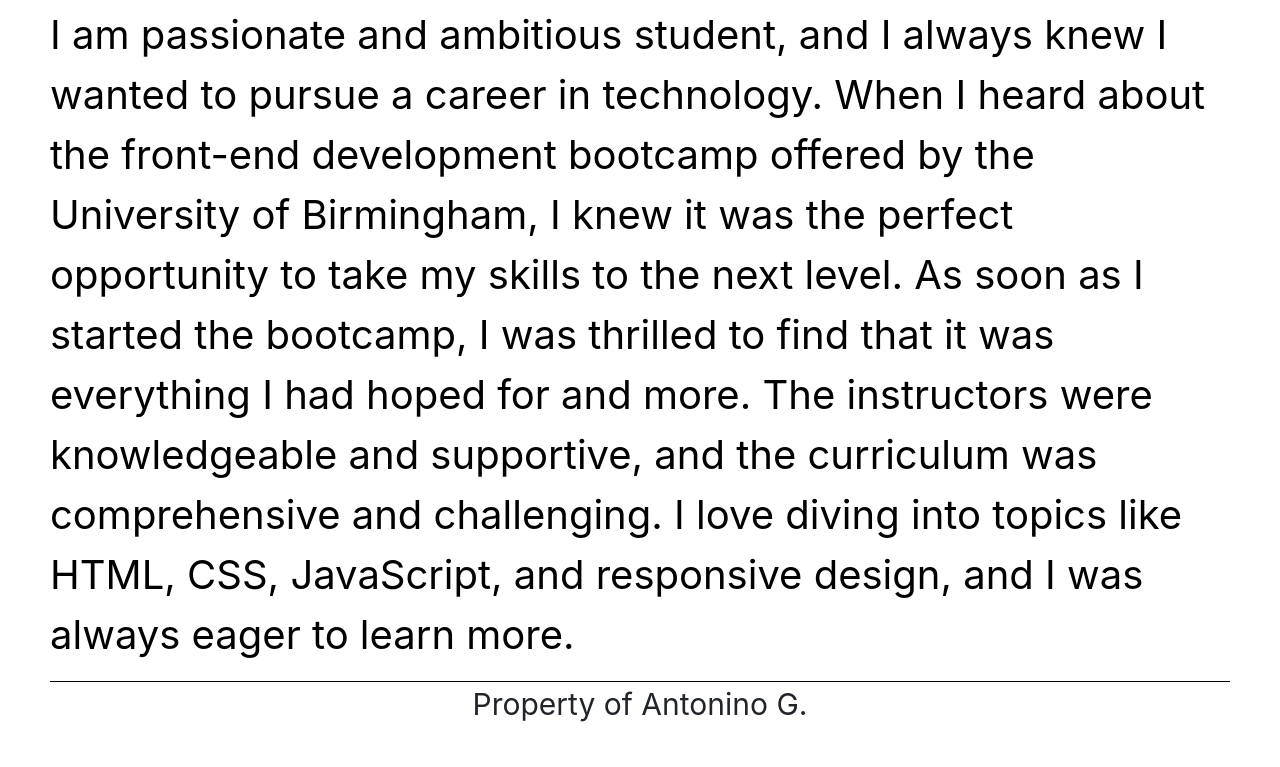
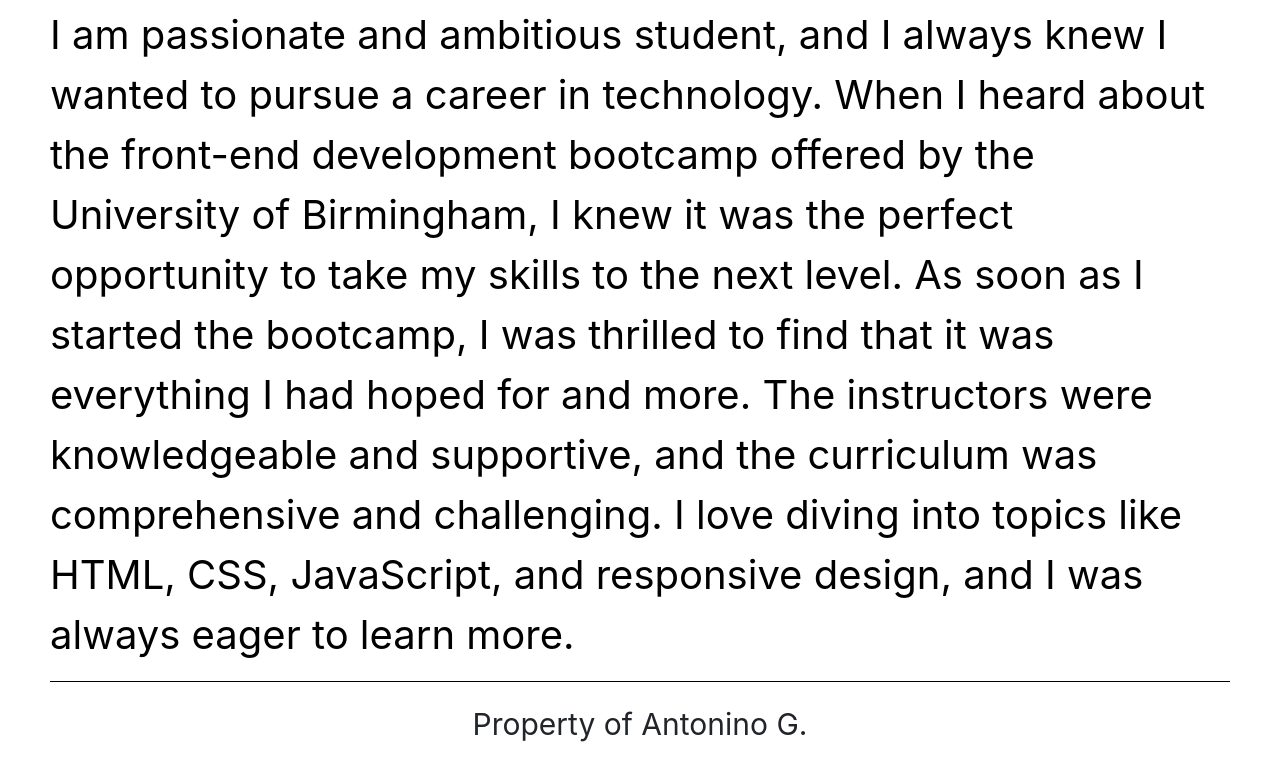
Before and after one commit to antoninogambino/Bootstap-portfolio, a plain HTML site: page index.html in a window 1280 px wide. Shown: the part 2726-3493 px from the top of the page. Drawn offline with nearby package versions, Linux system fonts and the light colour scheme.

```diff
--- a/css/style.css
+++ b/css/style.css
@@ -139,5 +139,6 @@ footer {
     display: flex;
     justify-content: center;
     font-size: 30px;
+    margin-top: 20px;
     margin-bottom: 20px;
 }
```
Also changed, not shown: index.html (+2 -0 lines), 1 other file.
